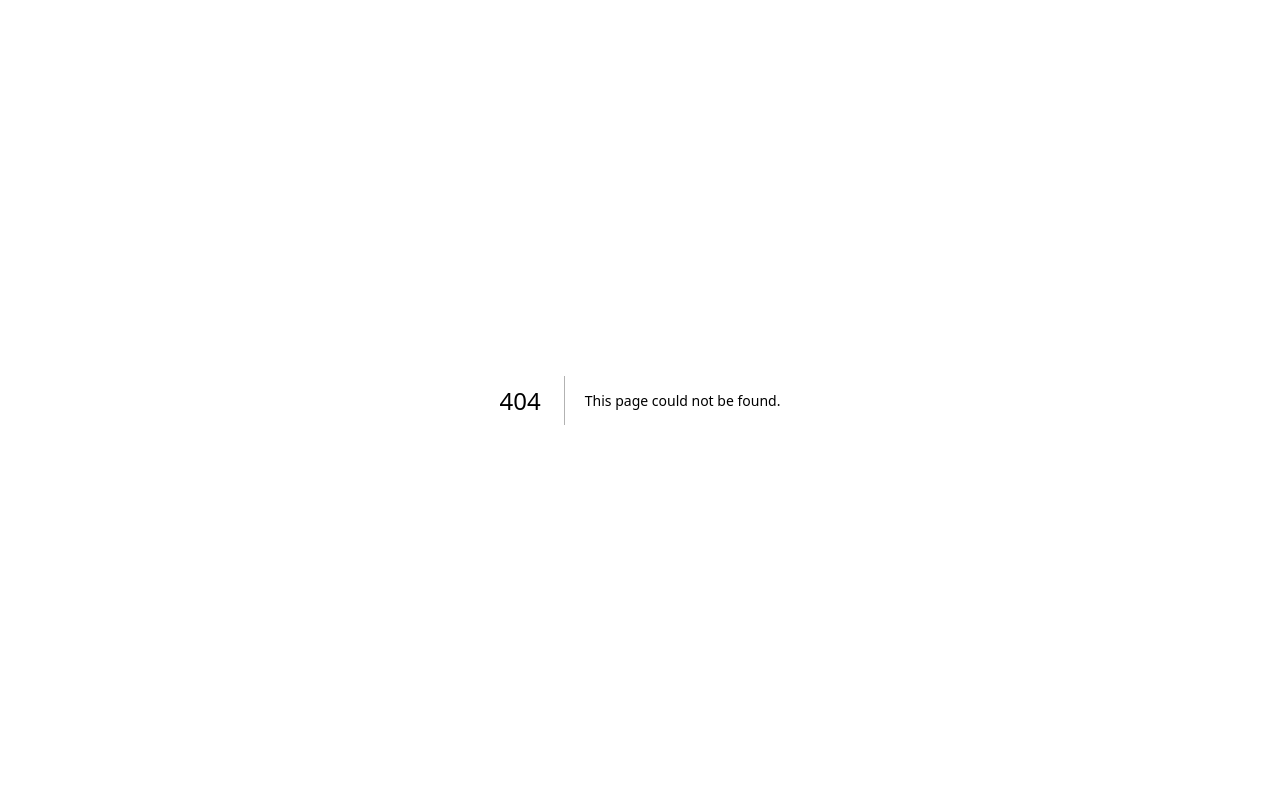
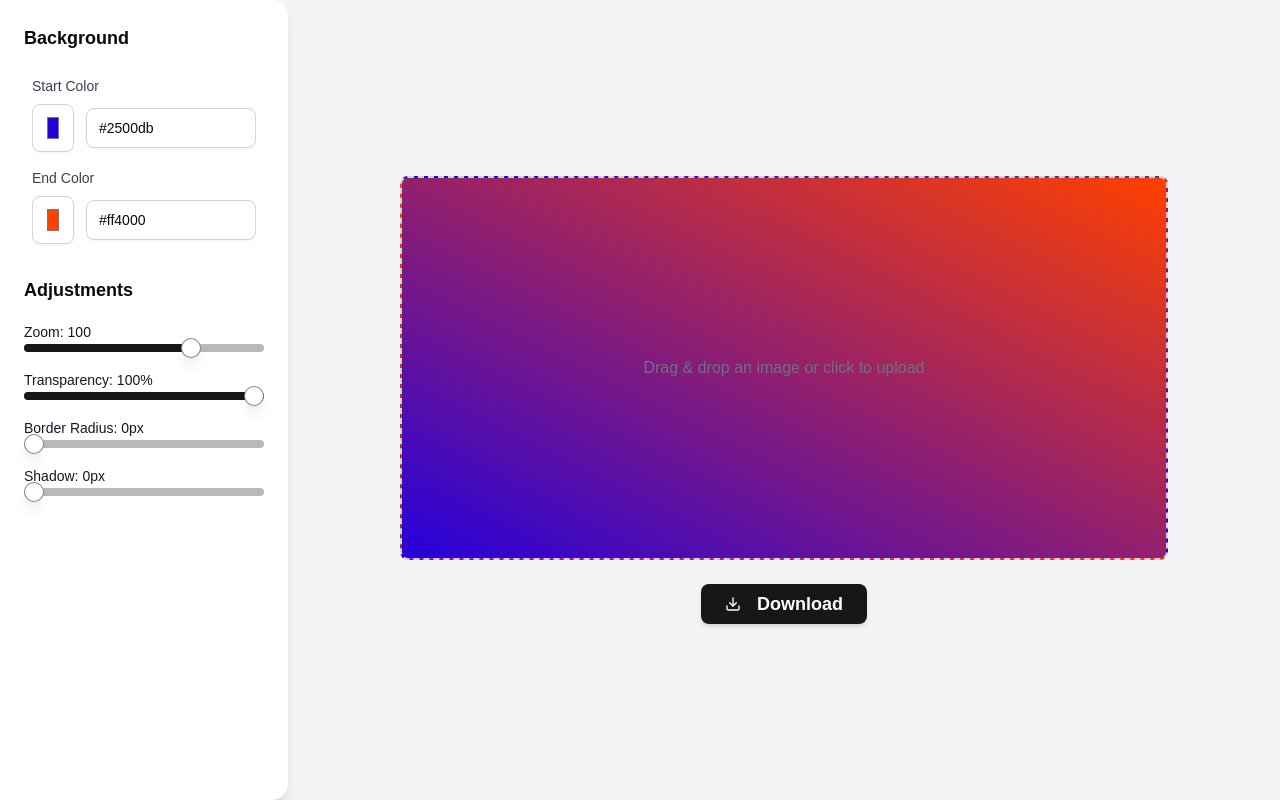
Before and after one commit to cmendev/frameit-image, a Next.js app: page /gradient in a window 1280 px wide. Before the commit this address had no page. Built offline with nearby package versions, Linux system fonts and the light colour scheme.

Commit message:
Add gradient page

```diff
--- /dev/null
+++ b/app/gradient/page.tsx
@@ -0,0 +1,10 @@
+"use client";
+
+import ImageUpload from "@/components/image-upload";
+
+export default function ImageGradient() {
+
+  return (
+   <ImageUpload />
+  );
+}
```
